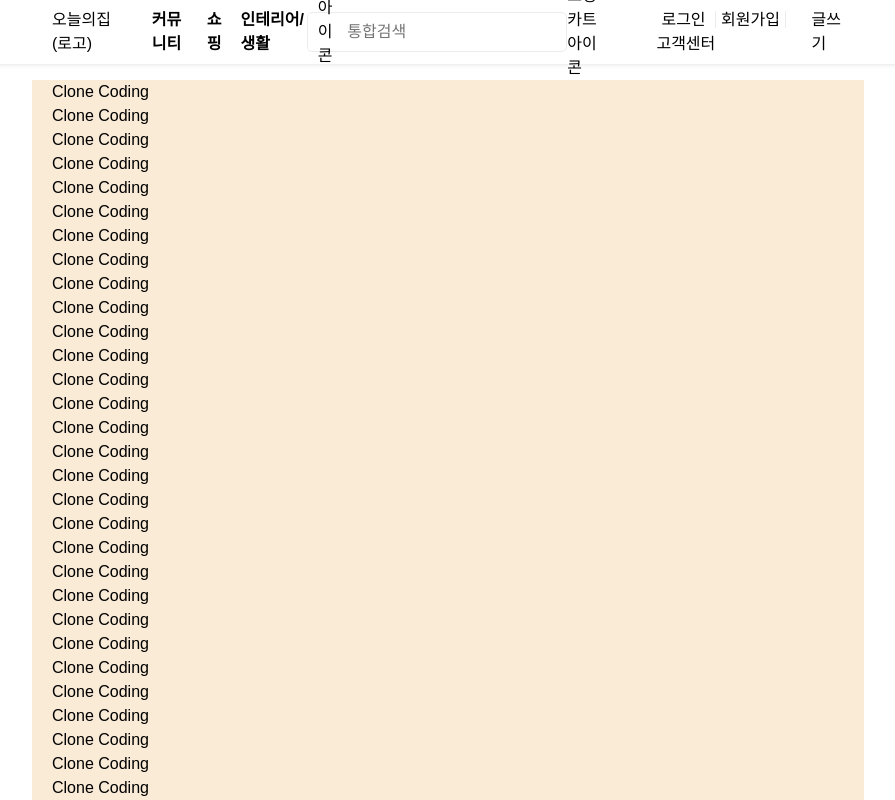
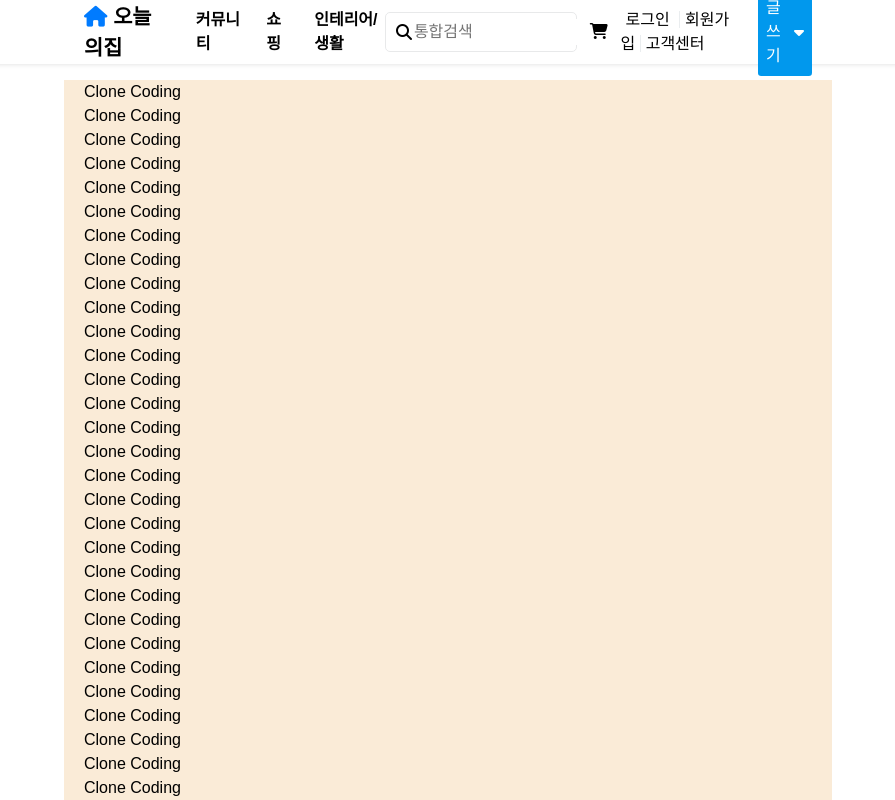
Before and after one commit to gjwoo960101/ohouse-cloneCoding, a plain HTML site: page index.html in a window 1280 px wide. Shown: the top 800 px of the page, without its empty margins (192-1087 px from the left). Drawn offline with Linux system fonts and the light colour scheme.

Commit message:
style: 헤더 css 완료

```diff
--- a/index.html
+++ b/index.html
@@ -5,13 +5,17 @@
     <meta name="viewport" content="width=device-width, initial-scale=1.0">
     <title>Clone Coding</title>
     <link rel="stylesheet" href="styles/style.css">
+    <script src="https://kit.fontawesome.com/4c4ca81efc.js" crossorigin="anonymous"></script>
 </head>
 <body>
     <header>
         <div class="header-inner">
             <div class="header-content">
                 <div class="left-content">
-                    <span>오늘의집(로고)</span>
+                    <span class="logo-icon">
+                        <i class="fas fa-house"></i>
+                        <span>오늘의집</span>
+                    </span>
                     <div class="left-text-menu">
                         <span>커뮤니티</span>
                         <span>쇼핑</span>
@@ -21,14 +25,14 @@
                 <div class="right-content">
                     <div class="right-search">
                         <div class="search-bar">
-                            <span>아이콘</span>
+                            <i class="fas fa-magnifying-glass"></i>
                             <input type="text" placeholder="통합검색">
-                        </div>
-                        <div class="search-icon">
-                            <span>쇼핑카트 아이콘</span>
                         </div>
                     </div>
                     <div class="right-menu">
+                        <div class="search-icon">
+                            <i class="fas fa-cart-shopping"></i>
+                        </div>
                         <div class="menu-item">
                             <span>로그인</span>
                             <span>회원가입</span>
@@ -36,6 +40,7 @@
                         </div>
                         <div class="write-button">
                             <span>글쓰기</span>
+                            <i class="fa-solid fa-caret-down"></i>
                         </div>
                     </div>
                 </div>
--- a/styles/style.css
+++ b/styles/style.css
@@ -53,11 +53,12 @@
     isolation: isolate;
   }
   .container{
-    max-width: 65vw;
+    max-width: 60vw;
     margin: 0 auto;
     padding: 0 20px;
     box-sizing: border-box;
   }
+  /* 헤더 css 시작 */
   header{
     position: fixed;   /* 화면 기준으로 고정 */
     top: 0;            /* 상단에 위치 */
@@ -68,7 +69,7 @@
     box-shadow: 0 1px 4px rgba(0, 0, 0, 0.1); /* 살짝 그림자 */
   }
   .header-inner{
-    max-width: 65vw;
+    max-width: 60vw;
     margin: 0 auto;
     padding: 0 20px;
     box-sizing: border-box;
@@ -84,12 +85,17 @@
   }
   .left-content{
     display: flex;
+    align-items: center;
     gap: 2vw;
   }
-  /* 헤더의 왼쪽 텍스트 메뉴 */
+  .logo-icon{
+    cursor: pointer;
+    font-size: 1.3rem;
+    font-weight: bold;
+  }
   .left-text-menu{
     display: flex;
-    gap: 1vw;
+    gap: 2vw;
     font-weight: bold;
   }
   .left-text-menu span{
@@ -102,7 +108,7 @@
   .right-content{
     display: flex;
     align-items: center;
-    gap: 4vw;
+    gap: 1vw;
   }
   .right-search{
     display: flex;
@@ -111,31 +117,40 @@
   .search-bar{
     display: flex;
     align-items: center;
-    gap: 1vw;
-    border: 1px solid #EAEDEF;
+    border: 1px solid #dcdedfa6;
     padding: 0 10px;
     border-radius: 5px;
     height: 5vh;
+    width: 15vw;
   }
   .search-bar input{
     border: none;
     outline: none;
   }
+  .search-bar input:placeholder{
+    columns: #F7F9FA;
+  }
   .search-bar:focus-within{
     border: 1px solid #0AA5FF;
-    background-color: #EAEDEF;
   }
   .search-bar:hover,
   .search-bar:hover input{
-    background-color: #EAEDEF;
+    background-color: #F7F9FA;
   }
-  .search-icon{
-
+  .fas.fa-cart-shopping:hover {
+    color: #007bff;
+    cursor: pointer;
+  }
+  .fas.fa-house{
+    color: #007bff;
   }
   .right-menu{
     display: flex;
     align-items: center;
     gap: 1vw;
+  }
+  .menu-item span{
+    cursor: pointer;
   }
   .menu-item span:nth-child(0){
     padding: 0 5px
@@ -148,17 +163,31 @@
     border-right: 1px solid #EAEDEF;
     padding: 0 5px
   }
+  .write-button{
+    display: flex;
+    align-items: center;
+    background-color: #0198ED;
+    border-radius: .2rem;
+    padding: .5rem;
+    color: white;
+    gap: .3rem;
+  }
+  .write-button:hover{
+    background-color: #0b72ad;
+  }
   .write-button span{
     display: flex;
     align-items: center;
     gap: 1vw;
+    cursor: pointer;
   }
-  .mainContainer{
+   /* 헤더 css 끝 */
+   .mainContainer{
     background-color: antiquewhite;
     margin-top: 10vh;
   }
   footer{
-    max-width: 65vw;
+    max-width: 60vw;
     margin: 0 auto;
     box-sizing: border-box;
    height: 30vh;
```
